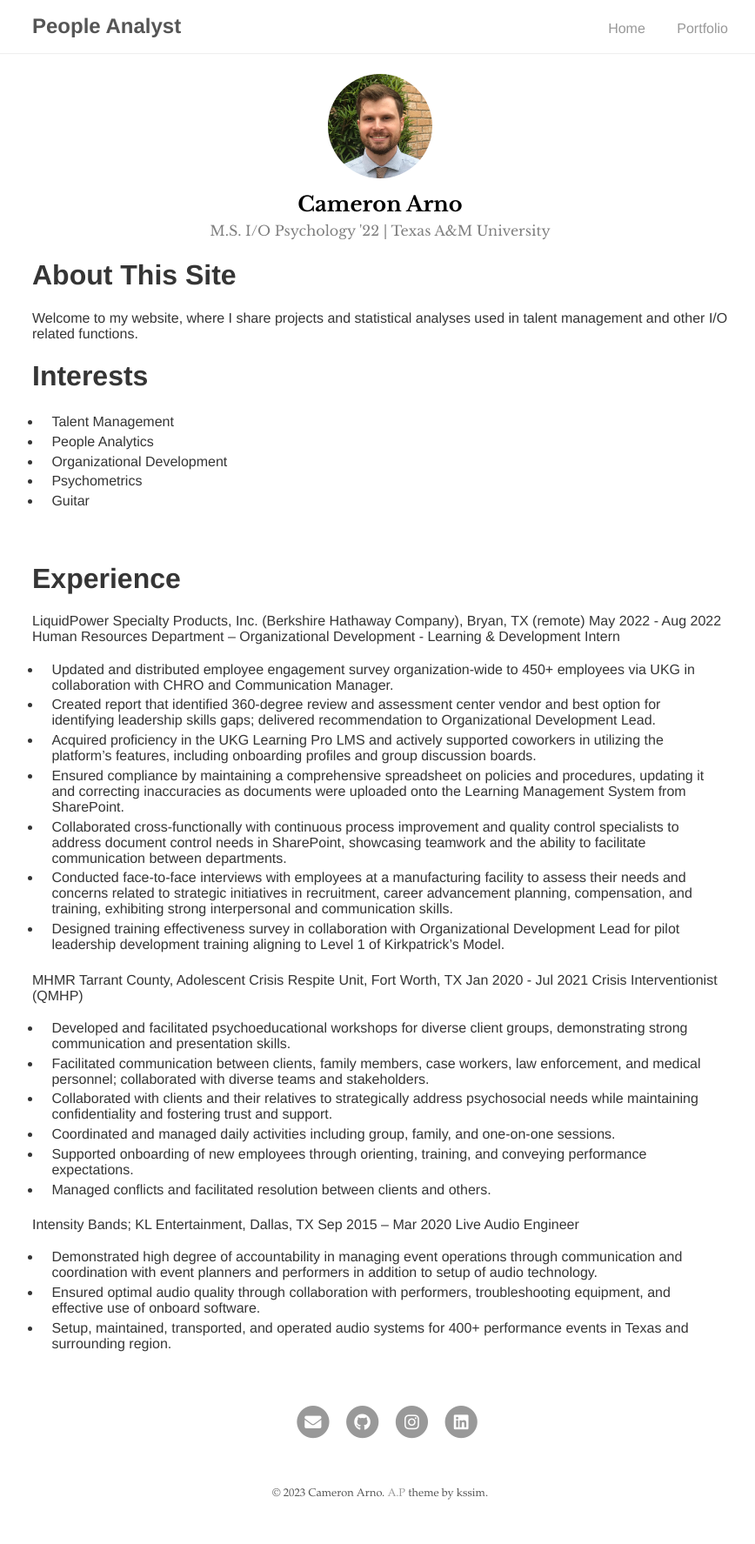
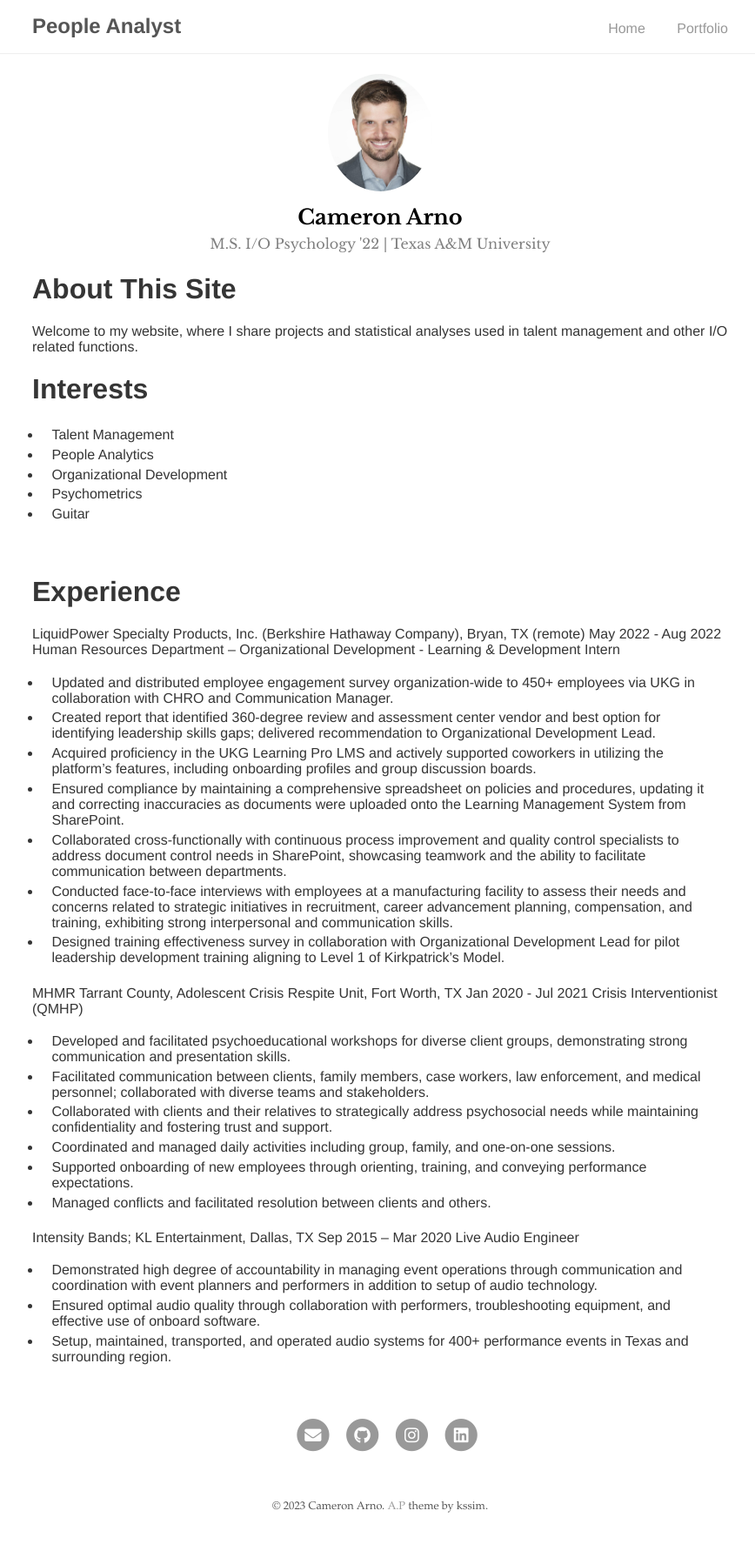
Before and after one commit to camarn/analyst, a Jekyll site: the page built from index.md, in a window 1280 px wide. Shown: the whole page at 87% size, without its empty margins (203-1071 px from the left). Built offline with Jekyll 4.4.1, drawn with Linux system fonts in a browser that asks for light colours; our own code applies the rules of GitHub Pages for plain Markdown files.

Commit message:
Update _config.yml

```diff
--- a/_config.yml
+++ b/_config.yml
@@ -9,7 +9,7 @@ author:
   name: Cameron Arno
   desc: M.S. I/O Psychology '22 | Texas A&M University
   email: cameron.arno@gmail.com
-  selfie: assets/img/Cameron2.jpg
+  selfie: assets/img/Cameron3.jpg
 
 # social
 social:
```
